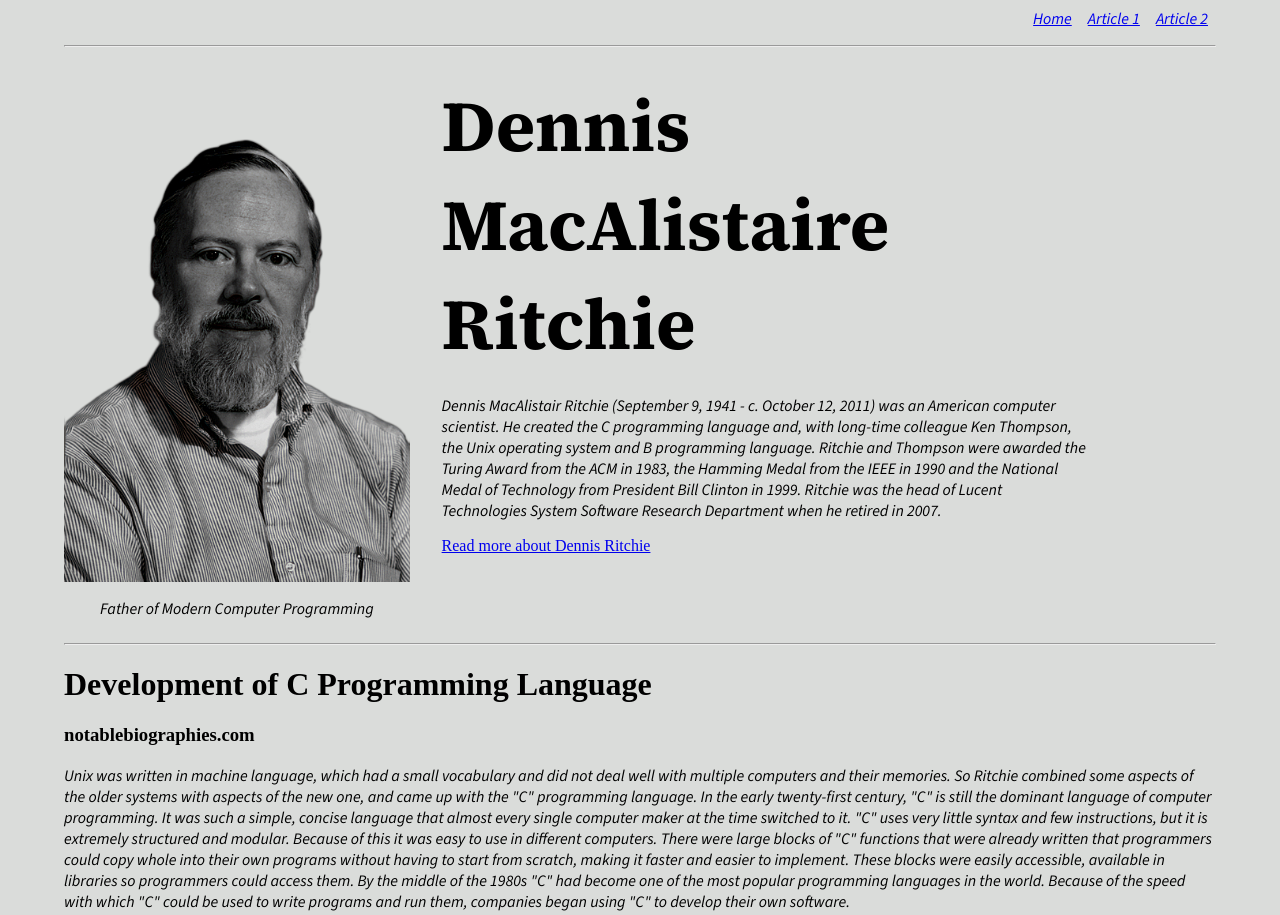
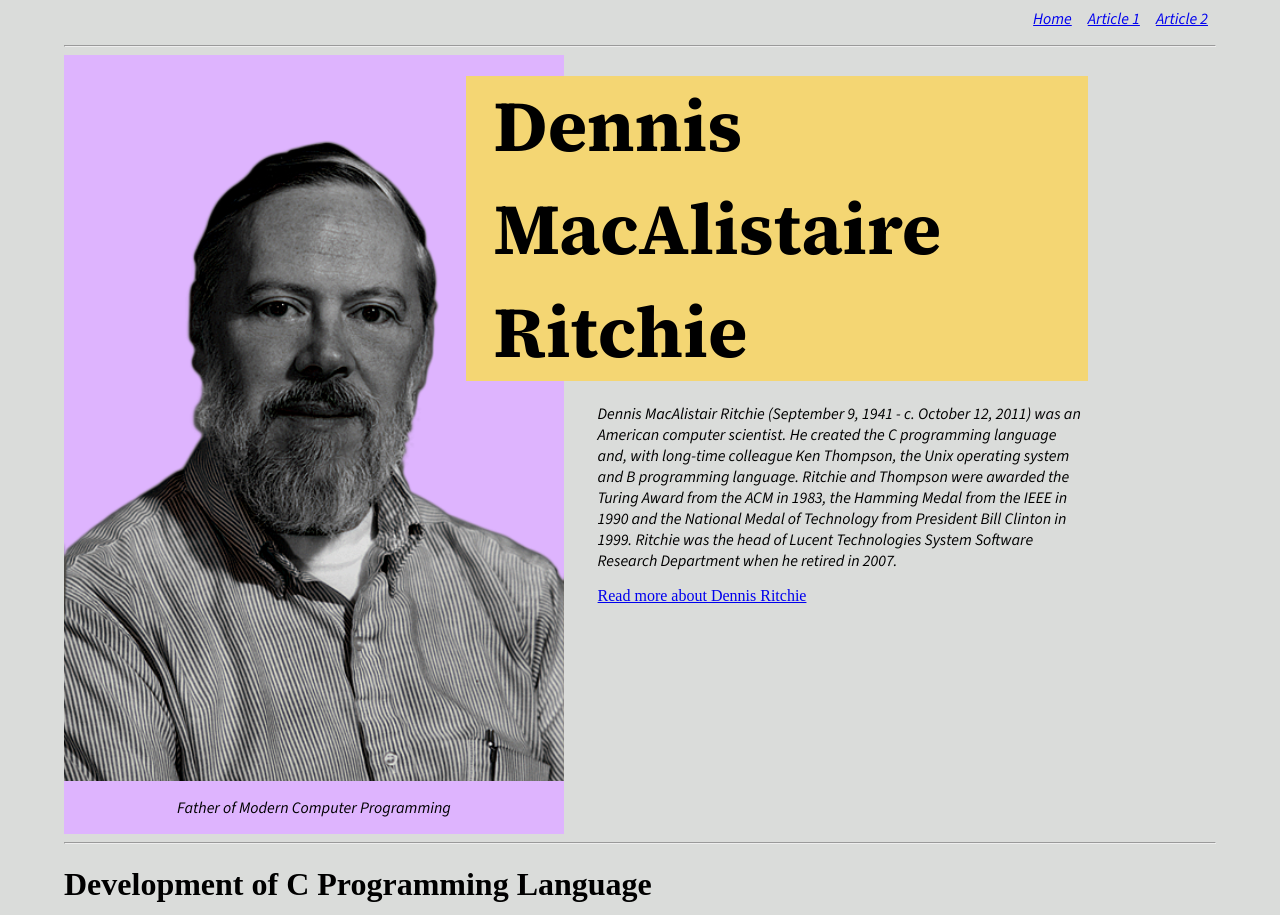
Before and after one commit to luhluh-17/tribute-page, a plain HTML site: page index.html in a window 1280 px wide. Shown: the top 915 px of the page. Drawn offline with nearby package versions, Linux system fonts and the light colour scheme.

Commit message:
adds bg colors to title and image divs

```diff
--- a/index.html
+++ b/index.html
@@ -23,12 +23,15 @@
     </div>
     <hr>
     <div id="custom-grid">
-        <div id="img-div">
-            <div>
-                <img id="image" src="images/dennis_ritchie_portrait.png" alt="Dennis MacAlistair Ritchie Portrait"
-                    width="500" height="600">
-                <p id="img-caption"><em>Father of Modern Computer Programming</em></p>
+        <div id="purple">
+            <div id="img-div">
+                <div>
+                    <img id="image" src="images/dennis_ritchie_portrait.png" alt="Dennis MacAlistair Ritchie Portrait"
+                        width="500" height="600">
+                    <p id="img-caption"><em>Father of Modern Computer Programming</em></p>
+                </div>
             </div>
+
         </div>
 
         <div id="info-div">
@@ -50,7 +53,7 @@
                     when he retired in 2007.
                 </p>
             </div>
-            <a href="https://en.wikipedia.org/wiki/Dennis_Ritchie" target="_blank">Read more about Dennis Ritchie</a>
+            <a id="more-links" href="https://en.wikipedia.org/wiki/Dennis_Ritchie" target="_blank">Read more about Dennis Ritchie</a>
         </div>
     </div>
     <hr>
--- a/styles.css
+++ b/styles.css
@@ -28,30 +28,56 @@
 }
 
 #img-div {
+    background-color: #deb4fe;
     display: flex;
     justify-content: center;
     align-items: center;
-    grid-column: 40%;
-    grid-row: 1;
+    height: max-content;
+    width: max-content;
+
     margin-top: 5rem;
 }
 
 #info-div {
-    grid-column: 50%;
+    grid-column: 60%;
     grid-row: 1;
     margin-left: 2rem;
     margin-right: 8rem;
 }
 
-#main{
+#main {
     background-color: #dadcda;
     margin: 0rem 4rem;
 }
 
+#title {
+    background-color: #f4d673;
+    margin-left: 24px;
+    padding-left: 24px;
+}
+
 #title p {
+
     font-size: 4.5rem;
     font-family: 'Source Serif 4', serif;
-    margin: 0;
+    margin: 0.25rem;
+}
+
+#tribute-info{
+    margin-left: 8.25rem;
+    padding-left: 24px;
+}
+
+#more-links{
+    margin-left: 8.25rem;
+    padding-left: 24px;
+}
+
+#purple {
+    grid-column: 40%;
+    grid-row: 1;
+    background-color: #deb4fe;
+    width: max-content;
 }
 
 p {
```
